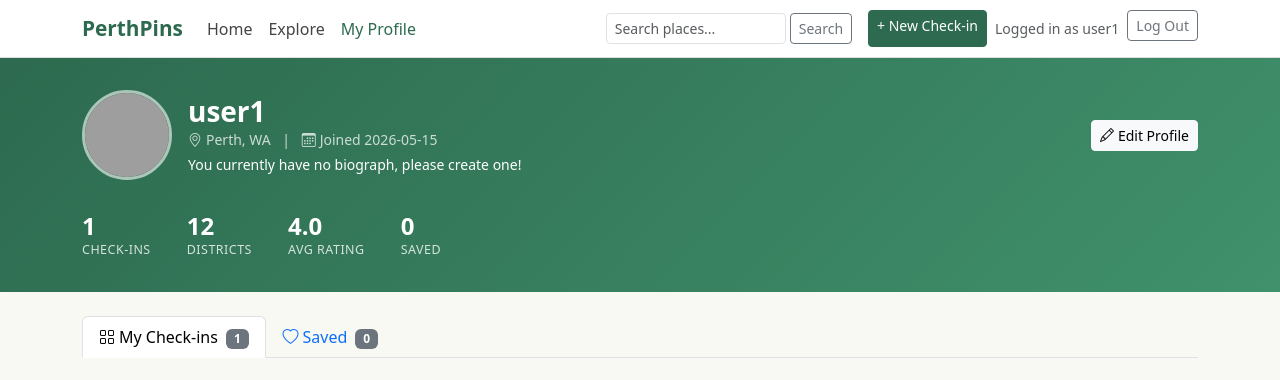
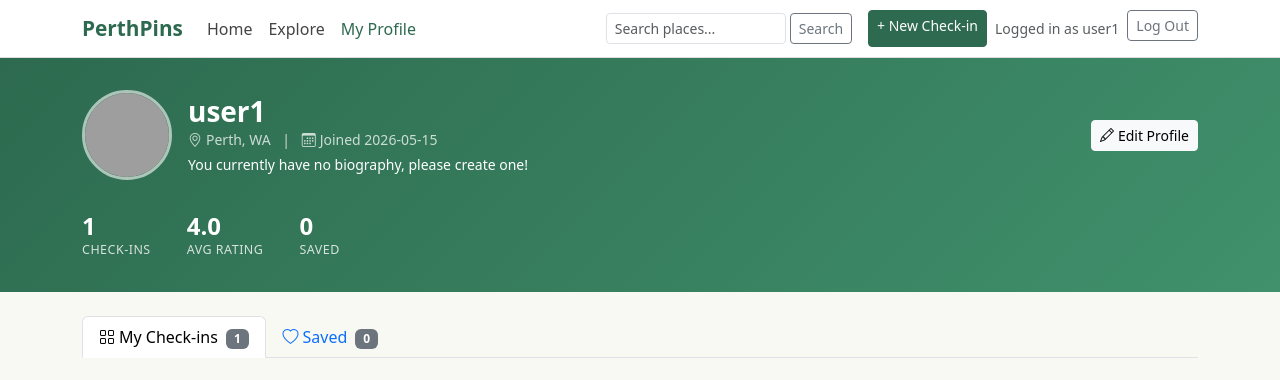
Before and after one commit to Ironman1231/CITS5505_Group_Project, a Flask app: page /profile.html in a window 1280 px wide. Shown: the top 380 px of the page. Run offline with Flask 3, Linux system fonts and the light colour scheme; a user stored in the database is signed in; some libraries are stand-ins or nearby versions; grey boxes are pictures that could not be loaded.

Commit message:
Fix typo in biography message and clean up code

```diff
--- a/frontend/template/profile.html
+++ b/frontend/template/profile.html
@@ -60,7 +60,7 @@
           <!-- bio view mode -->
           <p id="bio_view" class="mb-0 small" style="max-width:480px;">
             {% if user.bio == None %}
-              You currently have no biograph, please create one!
+              You currently have no biography, please create one!
             {% else %}
               {{ user.bio }}
             {% endif %}
@@ -88,12 +88,7 @@
           <div class="stat-label">Check-ins</div>
         </div>
       </div>
-      <div class="col-auto">
-        <div class="stat-box">
-          <div class="stat-num">12</div>
-          <div class="stat-label">Districts</div>
-        </div>
-      </div>
+
       <div class="col-auto">
         <div class="stat-box">
           <div class="stat-num">{{ avg_rating }}</div>
@@ -211,7 +206,7 @@
     this.classList.add("d-none");
     save_button.classList.remove("d-none");
 
-    if (bio_view.innerText.trim() === "You currently have no biograph, please created one!") {
+    if (bio_view.innerText.trim() === "You currently have no biography, please create one!") {
       bio_edit.placeholder = bio_view.innerText.trim();
     }
     else {
@@ -235,17 +230,16 @@
     return;
   })
 
-  document.getElementById("edit_form").addEventListener("submit", function(e) {
+ document.getElementById("edit_form").addEventListener("submit", function(e) {
     e.preventDefault();
-
     const inputs = this.querySelectorAll('[required]');
-    inputs.forEach((input) => {
+    for (const input of inputs) {
       if (input.value === '') {
         alert(`${input.name} is required`);
         return;
       }
-    })
-    this.submit()
+    }
+    this.submit();
   })
 
   document.getElementById("mycheckins-tab").addEventListener("click", () => {
```
